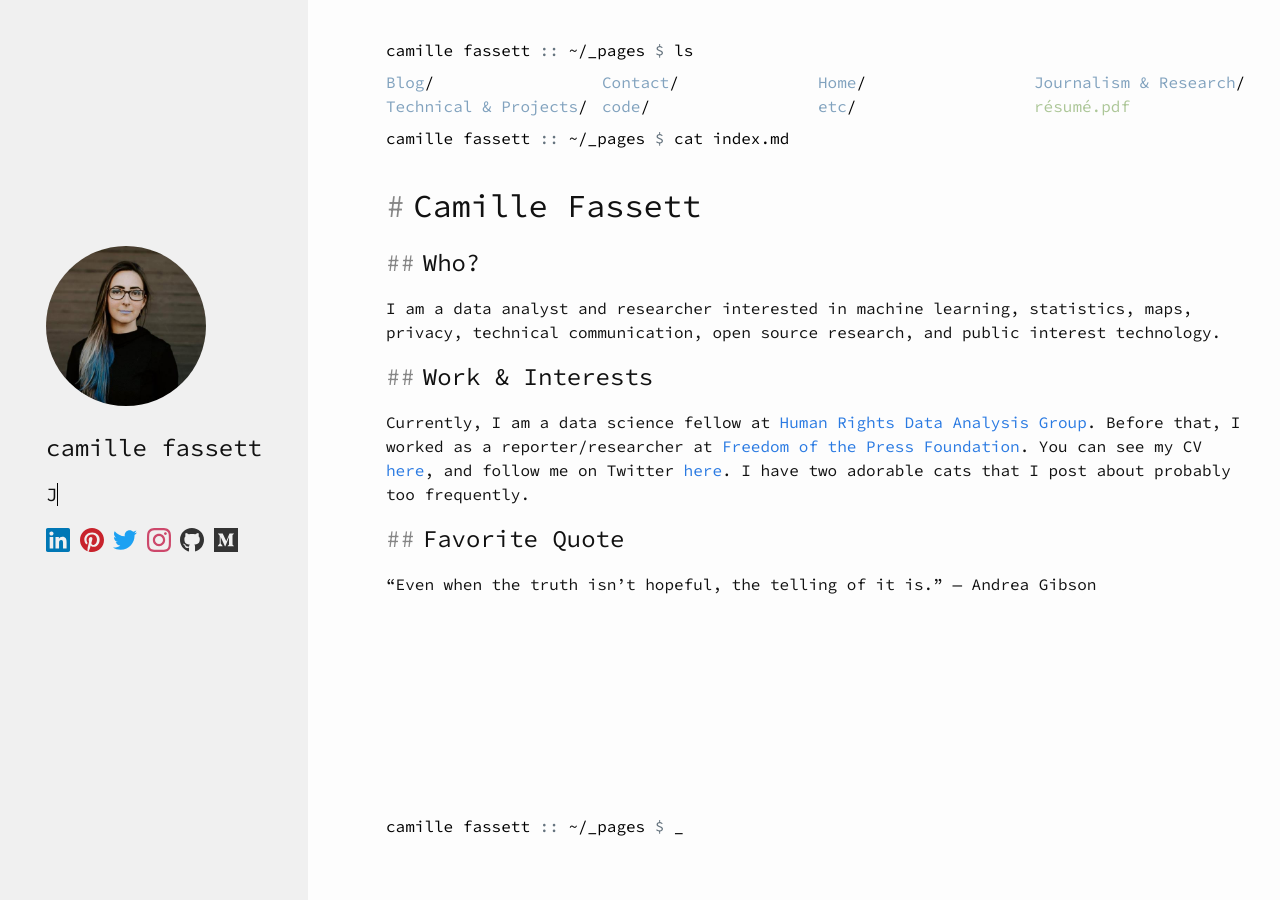
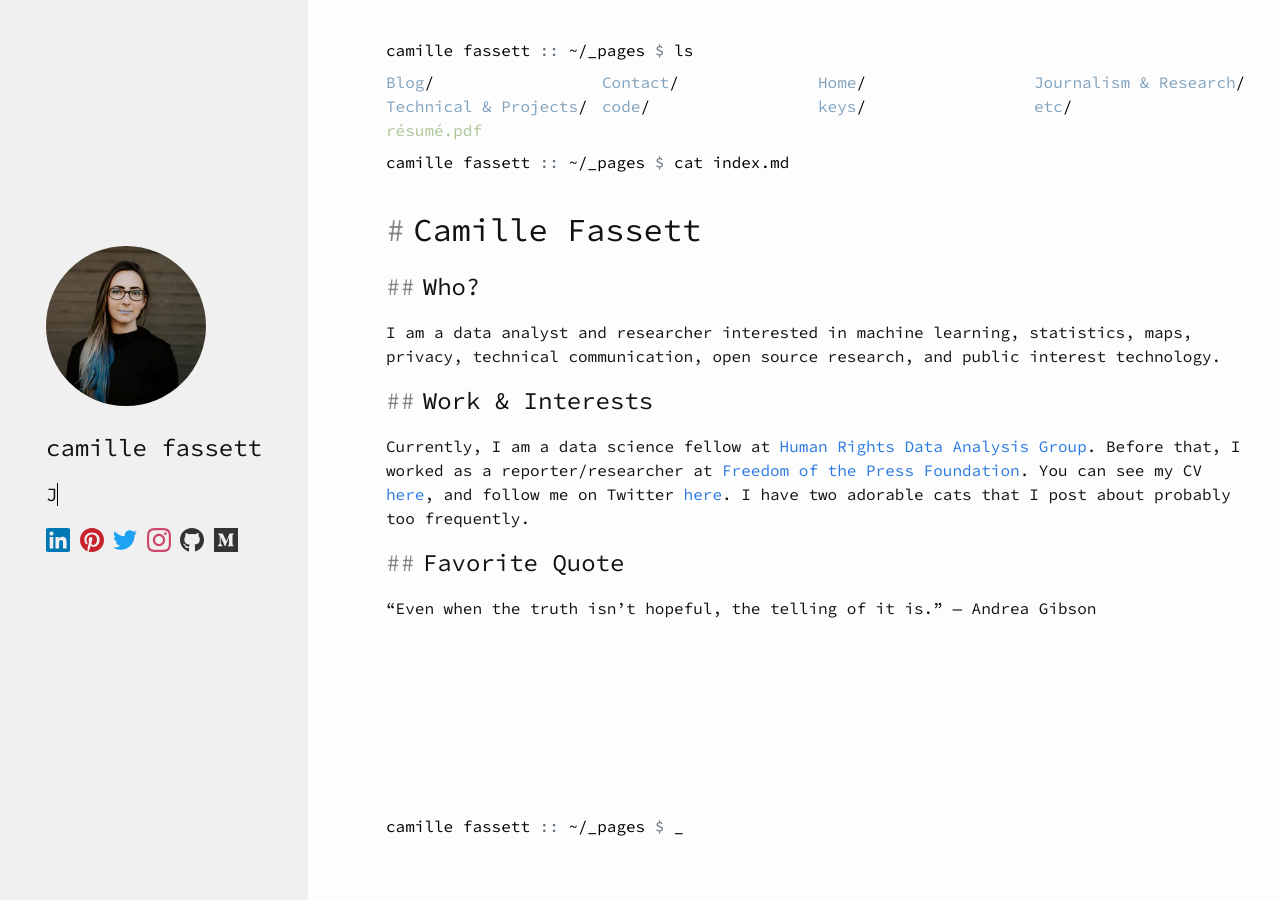
Before and after one commit to ssempervirens/ssempervirens.github.io, a Jekyll site: the page built from _pages/index.md, in a window 1280 px wide. Built offline with Jekyll 4.4.1, drawn with Linux system fonts in a browser that asks for light colours; nearby versions of some CDN libraries.

Commit message:
add key base

```diff
--- a/_config.yml
+++ b/_config.yml
@@ -40,7 +40,10 @@ include:
 - _pages
 nav:
 - name: code
-  href: https://github.com/ssempervirens
+  href: "https://github.com/ssempervirens"
+  kind: dir
+- name: keys
+  href: "https://keybase.io/camfassett"
   kind: dir
 - name: etc
   href: "/etc"
```
